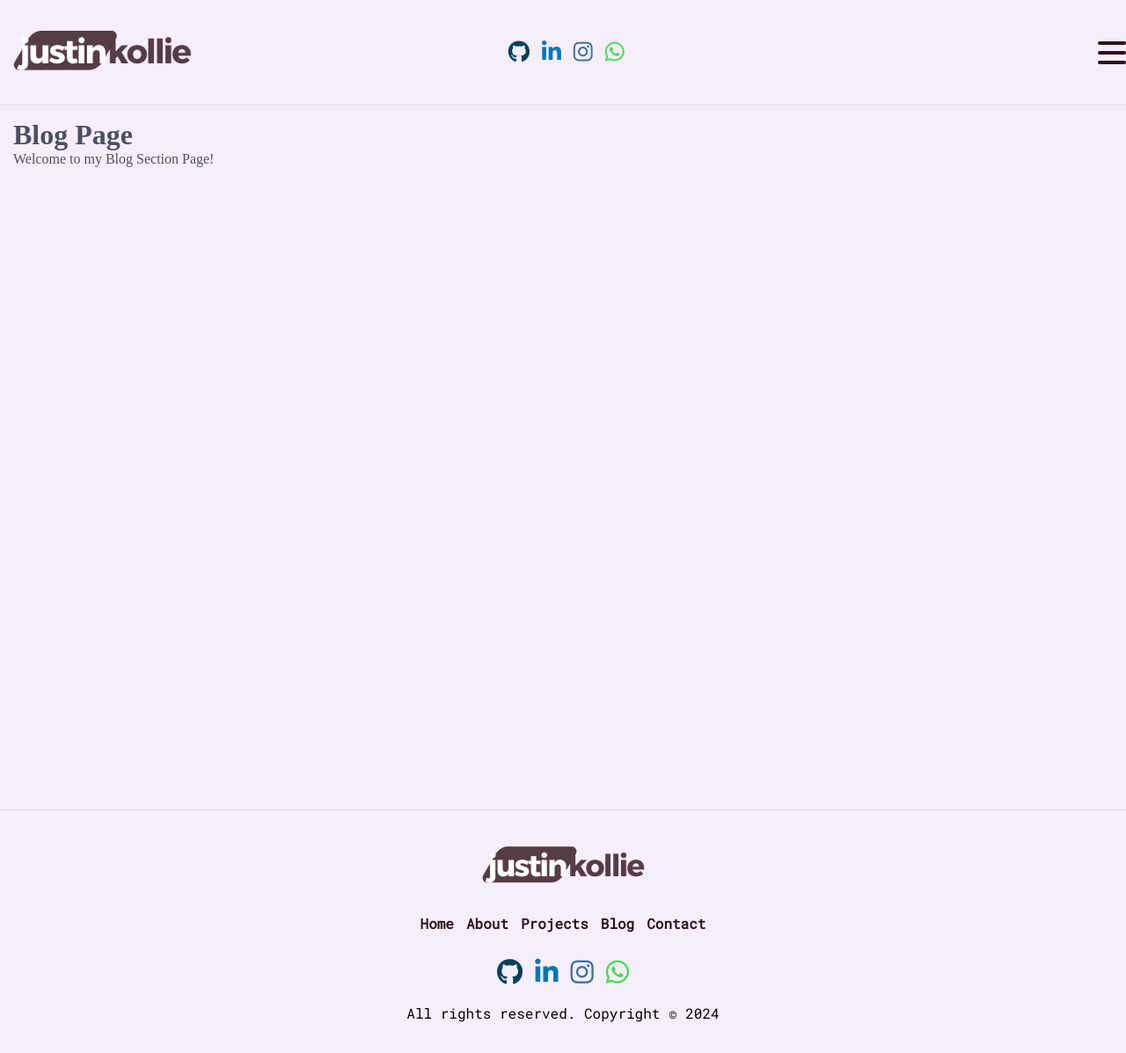
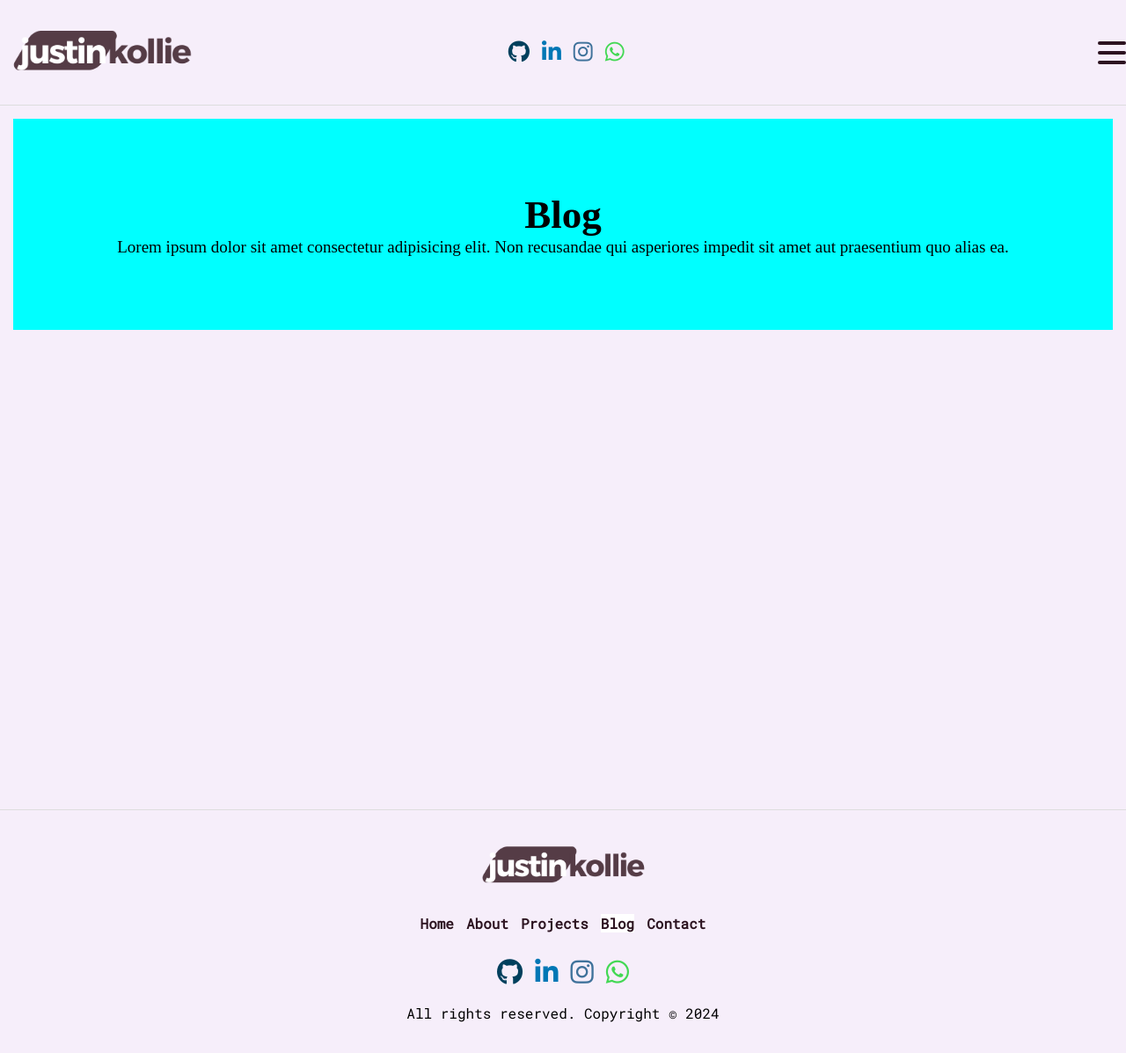
Before and after one commit to sandocodes/personal_portfolio, a Django app: page /blog/ in a window 1280 px wide. Shown: the whole page at 88% size. Run offline with Django 5.2, Linux system fonts and the light colour scheme; some libraries are stand-ins or nearby versions.

Commit message:
Blog  Page Styling
Started styling blog page.

```diff
--- a/portfolio/website/static/blog_styles.css
+++ b/portfolio/website/static/blog_styles.css
@@ -1 +1,24 @@
 /* Blog Page Styles */
+.blog {
+    background-color: rgb(255, 255, 255);
+    color: black;
+}
+
+.blog .blog_hero {
+    max-width: 100%;
+    background-color: aqua;
+    min-height: 30vh;
+    text-align: center;
+    display: flex;
+    flex-direction: column;
+    align-items: center;
+    justify-content: center;
+}
+
+.blog_hero .blog_title {
+    font-size: 45px;
+}
+
+.blog_hero .blog_page_description {
+    font-size: 19px;
+}
--- a/portfolio/website/templates/blog_section.html
+++ b/portfolio/website/templates/blog_section.html
@@ -1,8 +1,11 @@
 {% extends 'base_layout.html' %}
 
 {% block content %}
-    <div>
-        <h1>Blog Page</h1>
-        <p>Welcome to my Blog Section Page!</p>
+    <div class="blog">
+        <!-- blog hero section -->
+        <div class="blog_hero">
+            <h3 class="blog_title">Blog</h3>
+            <p class="blog_page_description">Lorem ipsum dolor sit amet consectetur adipisicing elit. Non recusandae qui asperiores impedit sit amet aut praesentium quo alias ea.</p>
+        </div>
     </div>
 {% endblock %}
```
